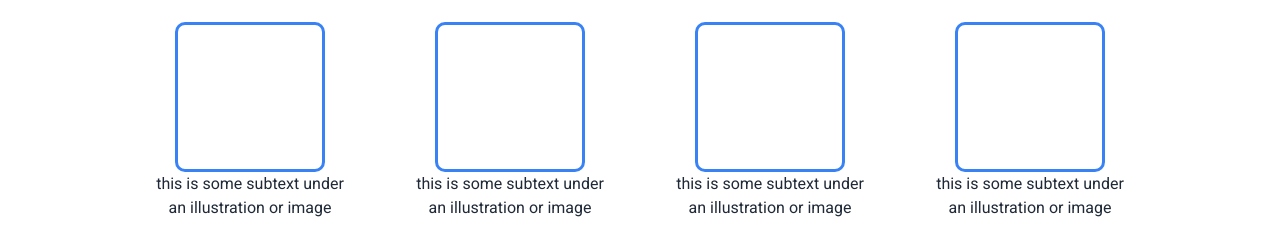
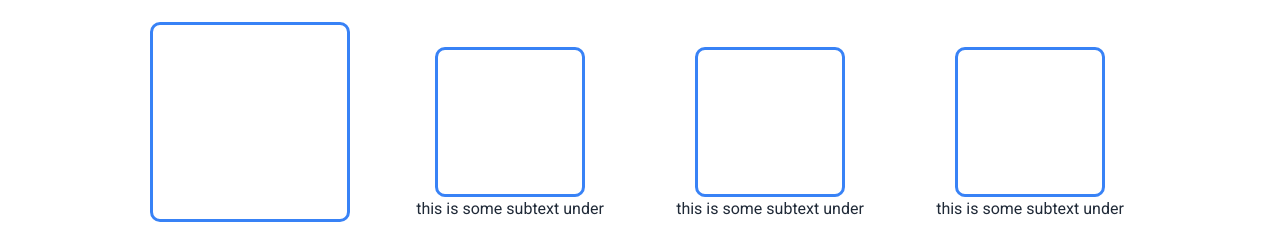
Before and after one commit to jomoke814/odin-project-website, a plain HTML site: page index.html in a window 1280 px wide. In both pictures the pointer is over the element 250 px from the left and 664 px from the top of the page. Shown: the part 567-792 px from the top of the page. Drawn offline with Linux system fonts and the light colour scheme.

Commit message:
Adding css style hover effect on card boxes.

```diff
--- a/css/styles.css
+++ b/css/styles.css
@@ -148,6 +148,11 @@ ul {
     width: 150px;
 }
 
+.card .box:hover {
+    width: 200px;
+    height: 200px;
+}
+
 .card p {
     color: #1F2937;
 }
```
